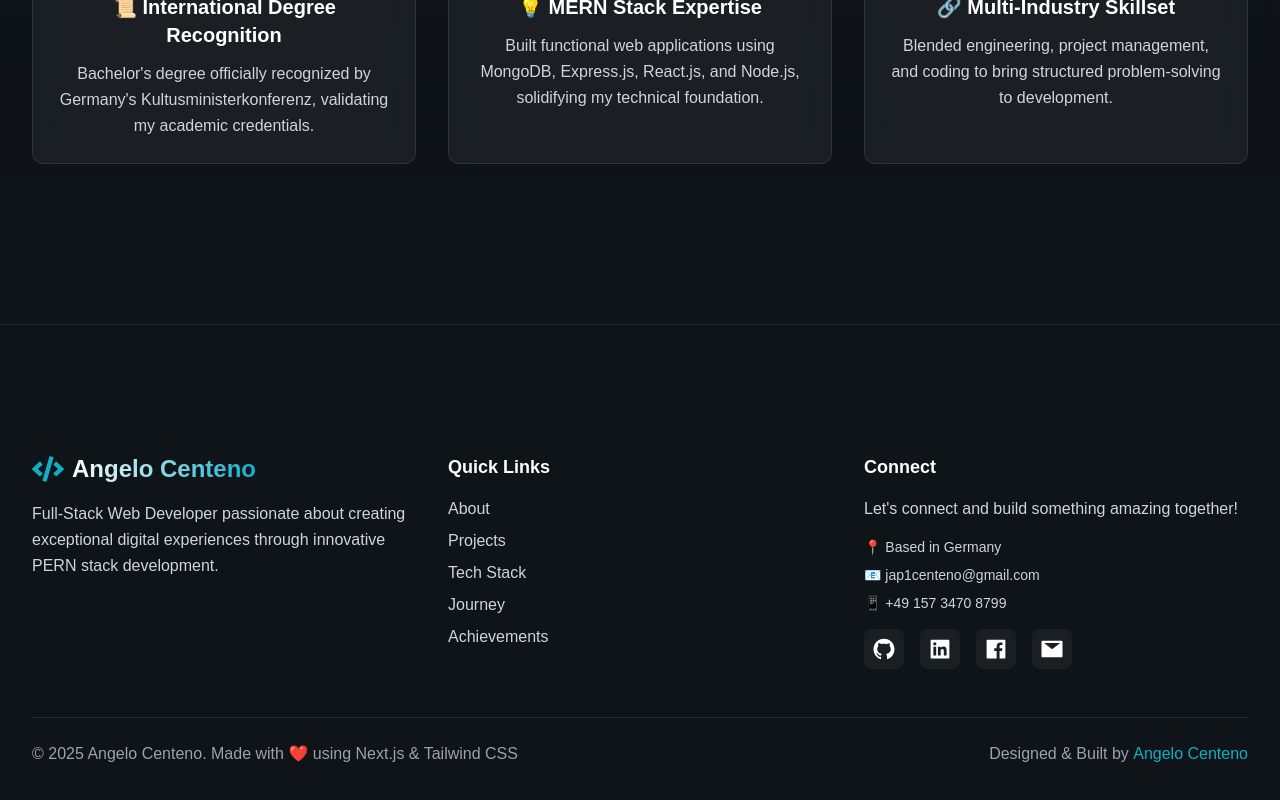
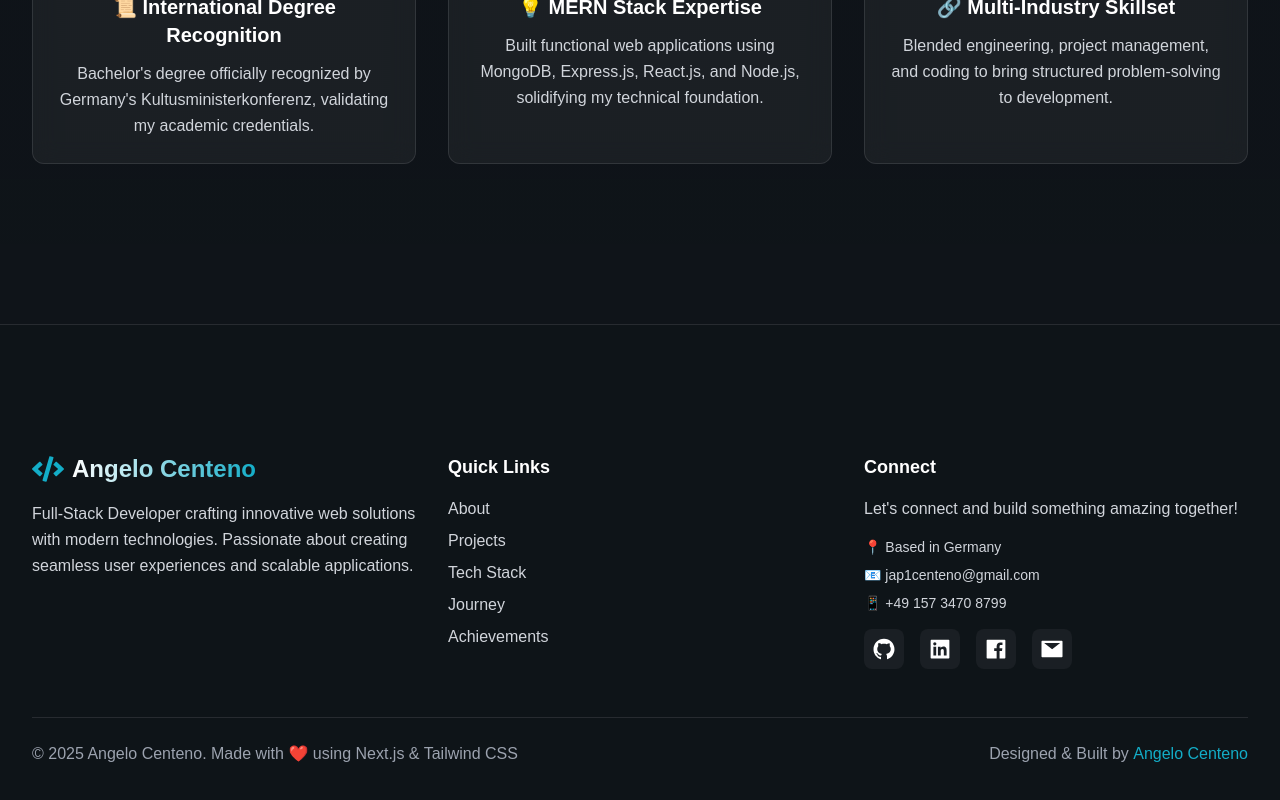
Before and after one commit to japint/portfolio, a Next.js app: page / in a window 1280 px wide. Shown: the part 6226-7026 px from the top of the page. Built offline with nearby package versions, Linux system fonts and the light colour scheme.

Commit message:
feat: update footer description to reflect Full-Stack Developer skills and focus on user experience

```diff
--- a/src/components/Footer/Footer.tsx
+++ b/src/components/Footer/Footer.tsx
@@ -62,8 +62,9 @@ const Footer: React.FC = () => {
               </span>
             </div>
             <p className="text-gray-300 leading-relaxed max-w-sm">
-              Full-Stack Web Developer passionate about creating exceptional
-              digital experiences through innovative PERN stack development.
+              Full-Stack Developer crafting innovative web solutions with modern
+              technologies. Passionate about creating seamless user experiences
+              and scalable applications.
             </p>
           </div>
 
```
